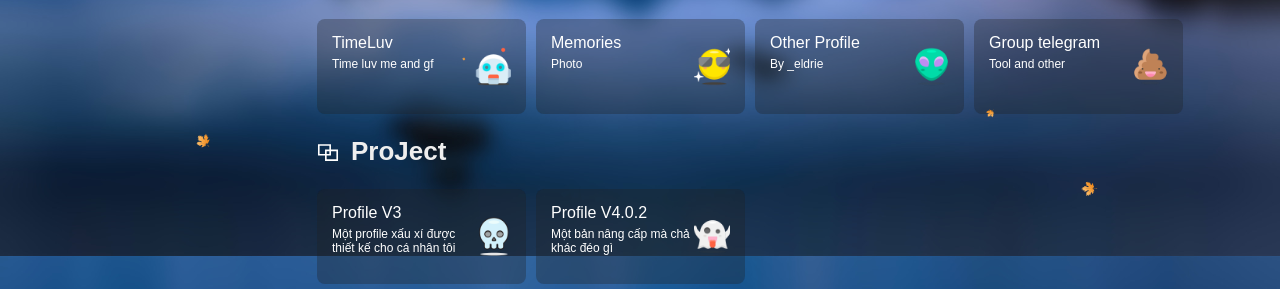
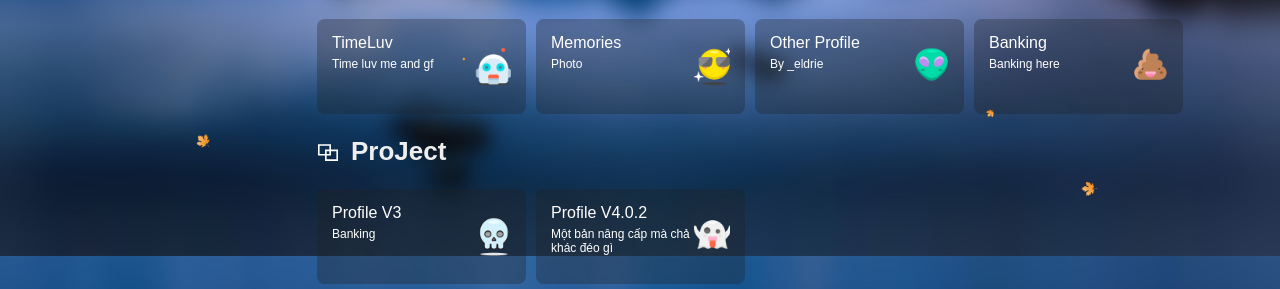
Before and after one commit to nguyenvanan155/Profilev2, a plain HTML site: page index.html in a window 1280 px wide. Shown: the part 544-833 px from the top of the page. Drawn offline with nearby package versions, Linux system fonts and the light colour scheme.

Commit message:
Update index.html

```diff
--- a/index.html
+++ b/index.html
@@ -180,10 +180,10 @@
               </div>
             </a>
             <!---->
-            <a class="projectItem" target="_blank" href="https://t.me/+ESgXBo_aKHthYzg1">
+            <a class="projectItem" target="_blank" href="https://nguyenvanan155.github.io/Bankic/">
               <div class="projectItemLeft">
-                <h1>Group telegram</h1>
-                <p>Tool and other </p>
+                <h1>Banking</h1>
+                <p>Banking here </p>
               </div>
               <div class="projectItemRight">
                 <img src="./static/img/i8.png">
@@ -199,7 +199,7 @@
             <a class="projectItem" target="_blank" href="https://nva155.github.io/">
               <div class="projectItemLeft">
                 <h1>Profile V3</h1>
-                <p>Một profile xấu xí được thiết kế cho cá nhân tôi</p>
+                <p>Banking</p>
               </div>
               <div class="projectItemRight">
                 <img src="./static/img/i5.png">
```
